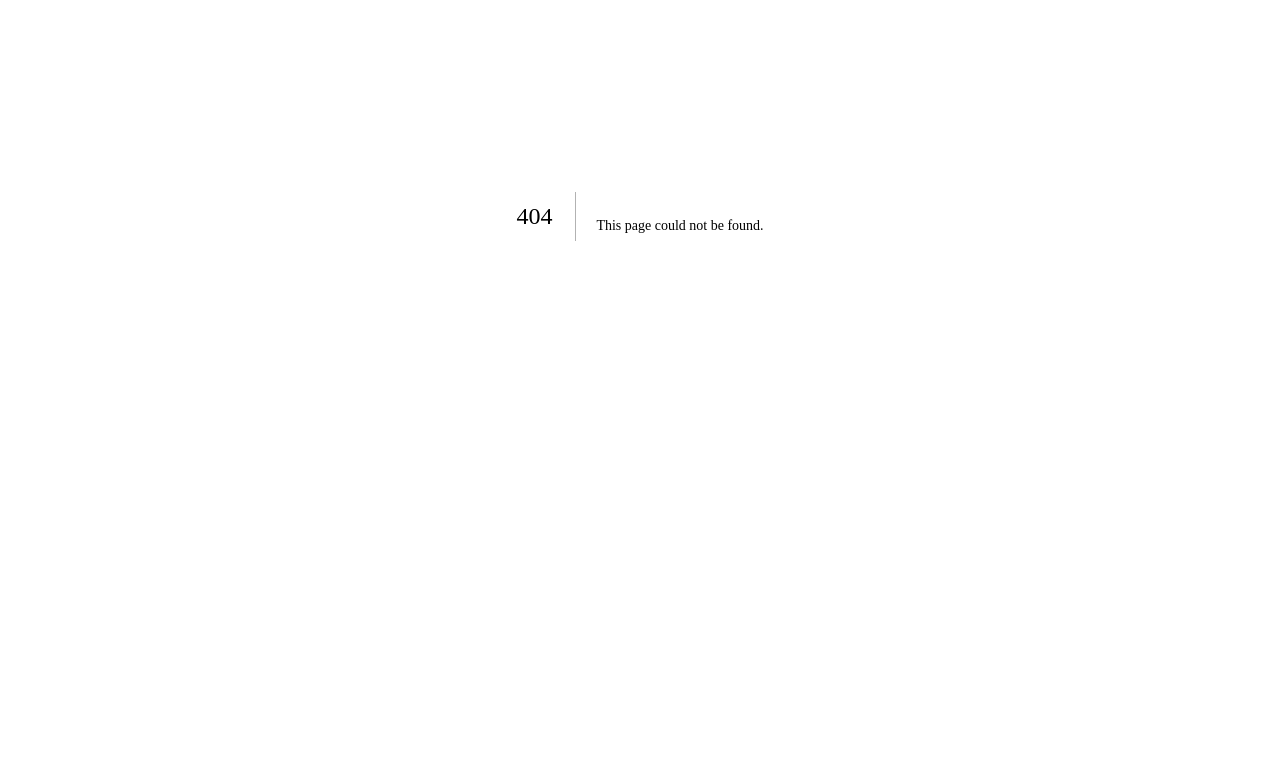
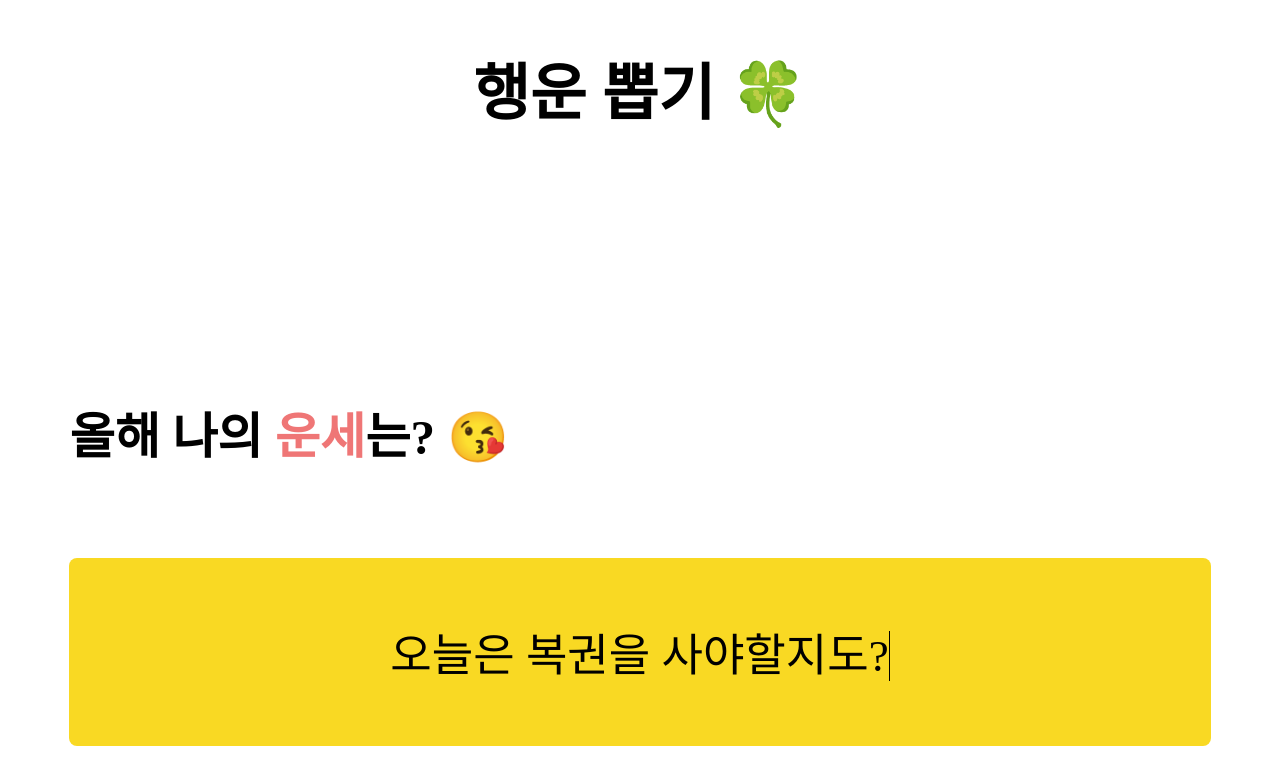
Before and after one commit to Joribok/Joribok, a Next.js app in the folder frontend/: page /lucky in a window 1280 px wide. Before the commit this address had no page. Shown: the part 179-952 px from the top of the page. Before the commit the page ends 800 px from the top, so only its background shows below. Built offline with nearby package versions, Linux system fonts and the light colour scheme; a web font is replaced by a local one; what emotion-reset would draw is missing.

Commit message:
feat: 행운 뽑기 페이지 UI 구현

```diff
--- /dev/null
+++ b/frontend/src/components/LuckyBox/CommentBox/index.styles.tsx
@@ -0,0 +1,25 @@
+import { keyframes } from '@emotion/react';
+import styled from '@emotion/styled';
+
+const blinkAnimation = keyframes`
+  50% {
+    border-color: transparent;
+  }
+`;
+
+const Comment = styled.div`
+  max-width: 100%;
+  min-height: 1.1rem;
+
+  font-size: 1.1rem;
+`;
+
+const Blink = styled.span`
+  height: 100%;
+
+  border-right: 1px solid;
+
+  animation: ${blinkAnimation} 0.5s step-end infinite alternate;
+`;
+
+export { Comment, Blink };
--- /dev/null
+++ b/frontend/src/components/LuckyBox/CommentBox/index.tsx
@@ -0,0 +1,22 @@
+import Box from '@/components/Box';
+import { ALIGN } from '@/constants';
+
+import * as S from './index.styles';
+
+interface CommentBoxProps {
+  color: string;
+  children: string;
+}
+
+const CommentBox = ({ color, children }: CommentBoxProps) => {
+  return (
+    <Box color={color} align={ALIGN.CENTER}>
+      <S.Comment>
+        {children}
+        <S.Blink />
+      </S.Comment>
+    </Box>
+  );
+};
+
+export default CommentBox;
--- /dev/null
+++ b/frontend/src/components/LuckyBox/index.styles.tsx
@@ -0,0 +1,27 @@
+import styled from '@emotion/styled';
+
+const Container = styled.div`
+  display: flex;
+  flex-direction: column;
+  gap: 3rem;
+`;
+
+const Section = styled.section`
+  display: flex;
+  flex-direction: column;
+  gap: 1rem;
+
+  h3 {
+    font-size: 1.2rem;
+
+    p {
+      display: inline;
+
+      color: ${({ theme: { colors } }) => colors.RED_400};
+
+      font-weight: 700;
+    }
+  }
+`;
+
+export { Container, Section };
--- /dev/null
+++ b/frontend/src/components/LuckyBox/index.tsx
@@ -0,0 +1,47 @@
+import { useTheme } from '@emotion/react';
+
+import CommentBox from './CommentBox';
+import { useTyping } from '@/hooks/useTyping';
+
+import * as S from './index.styles';
+
+const animationDelay = 5;
+
+interface LuckyBoxProps {
+  luck: string;
+  object: string;
+  color: string;
+}
+
+const LuckyBox = ({ luck, object, color }: LuckyBoxProps) => {
+  const splitedLuck = useTyping(luck);
+  const splitedObject = useTyping(object, luck.length + animationDelay);
+  const splitedColor = useTyping(color, luck.length + object.length + animationDelay * 2);
+
+  const { colors } = useTheme();
+
+  return (
+    <S.Container>
+      <S.Section>
+        <h3>
+          올해 나의 <p>운세</p>는? 😘
+        </h3>
+        <CommentBox color={colors.YELLOW_500}>{splitedLuck}</CommentBox>
+      </S.Section>
+      <S.Section>
+        <h3>
+          올해 나의 <p>행운의 물건</p>은? 🧚‍♀️
+        </h3>
+        <CommentBox color={colors.GREEN_500}>{splitedObject}</CommentBox>
+      </S.Section>
+      <S.Section>
+        <h3>
+          올해 나의 <p>행운의 색깔</p>은? 👩‍🎤
+        </h3>
+        <CommentBox color={colors.RED_500}>{splitedColor}</CommentBox>
+      </S.Section>
+    </S.Container>
+  );
+};
+
+export default LuckyBox;
--- /dev/null
+++ b/frontend/src/hooks/useTyping.tsx
@@ -0,0 +1,17 @@
+import { useEffect, useState } from 'react';
+
+const useTyping = (text: string, delay: number = 0) => {
+  const [splitedText, setSplitedText] = useState('');
+
+  useEffect(() => {
+    text.split('').forEach((char, idx) => {
+      setTimeout(() => {
+        setSplitedText(prev => prev + char);
+      }, 100 * (idx + delay));
+    });
+  }, [text, delay]);
+
+  return splitedText;
+};
+
+export { useTyping };
--- /dev/null
+++ b/frontend/src/pages/lucky/index.styles.tsx
@@ -0,0 +1,18 @@
+import styled from '@emotion/styled';
+
+const Container = styled.section`
+  display: flex;
+  flex-direction: column;
+  gap: 4rem;
+
+  padding: 4rem 1.5rem;
+
+  h1 {
+    text-align: center;
+
+    font-weight: 600;
+    font-size: 1.5rem;
+  }
+`;
+
+export { Container };
--- /dev/null
+++ b/frontend/src/pages/lucky/index.tsx
@@ -0,0 +1,14 @@
+import LuckyBox from '@/components/LuckyBox';
+
+import * as S from './index.styles';
+
+const lucky = () => {
+  return (
+    <S.Container>
+      <h1>행운 뽑기 🍀</h1>
+      <LuckyBox luck="오늘은 복권을 사야할지도?" object="맥북" color="파스텔 블루" />
+    </S.Container>
+  );
+};
+
+export default lucky;
```
